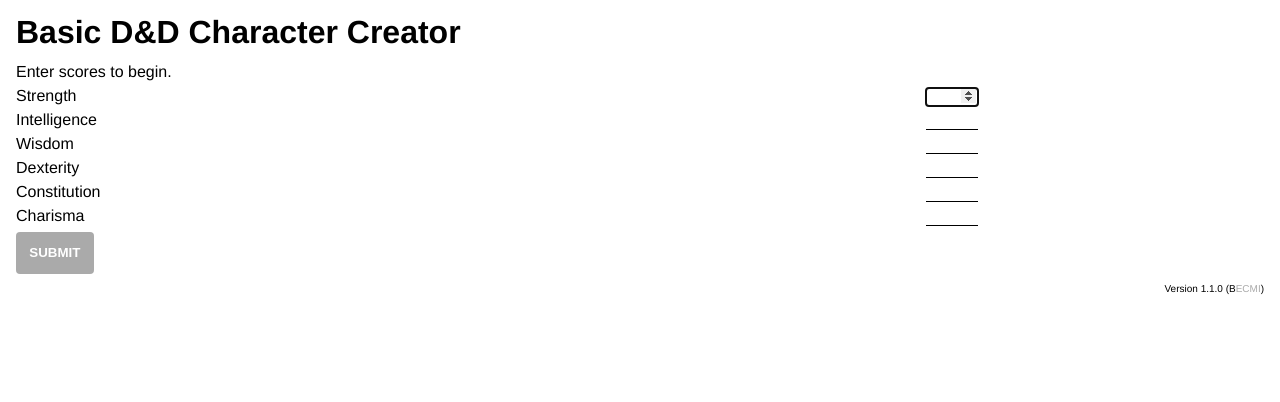
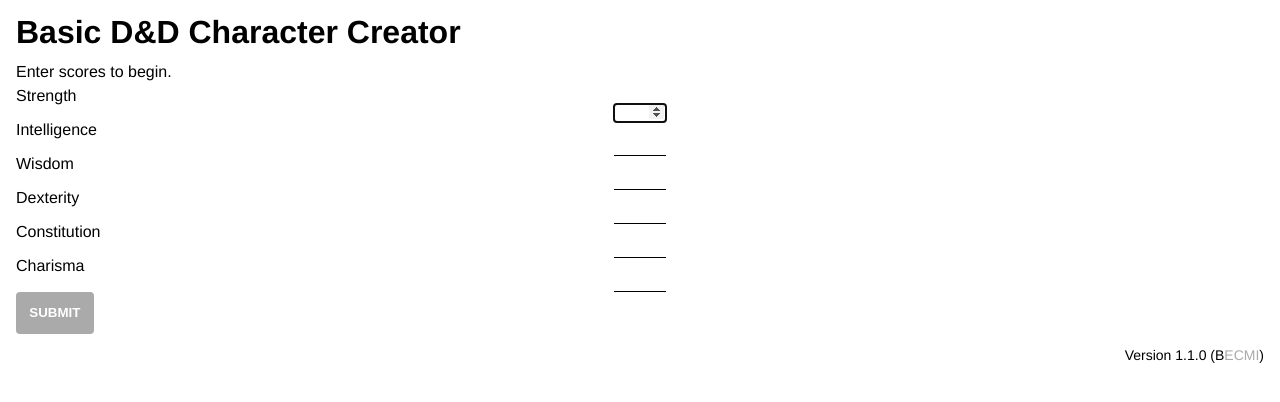
Before and after one commit to jkrayer/basic-character, a Vue app: page /basic in a window 1280 px wide. Shown: the top 402 px of the page. Built offline with nearby package versions, Linux system fonts and the light colour scheme.

Commit message:
Additional Styles for Character List

```diff
--- a/public/index.html
+++ b/public/index.html
@@ -6,7 +6,7 @@
     <meta name="viewport" content="width=device-width,initial-scale=1.0">
     <link rel="icon" href="<%= BASE_URL %>favicon.ico">
     <title>Basic D&D Character Creator</title>
-    <link rel="stylesheet" href="style/style.css">
+    <link rel="stylesheet" href="/style/style.css">
   </head>
   <body>
     <noscript>
--- a/public/style/style.css
+++ b/public/style/style.css
@@ -2,11 +2,13 @@
  * TOC
  * *
  * 1. Reset
+ * x. Position
  * 2. Grid
  * 3. Padding & Margin
  * 4. Borders
  * 5. Text
  * 6. Color and Background Color
+ * x. Modules
  */
 
 /* 1. Reset */
@@ -31,26 +33,36 @@
   padding: 1rem;
 }
 
-/* 2. Grid */
+/* x. Position */
+.pos-rel { position: relative; }
+.pos-abs { position: absolute; }
+.right { right: 0; }
+
+/* 2. Grid
 .flex { display: flex; }
 .flex-hc { justify-content: center; }
 .flex-vc { align-content: center; }
 .flex-wrap { flex-wrap: wrap; }
-
 .col-50 { flex: 1 1 50%; }
+*/
 
 /* 3. Padding & Margin */
 .pad1 { padding: 1em; }
 .mt1 { margin-top: 1em; }
+.mh1 { margin-top: 1.5rem; margin-bottom: 1.5rem; }
+.mv1 { margin-right: .25rem; margin-left: .25rem; }
 
 /* 4. Borders */
 .bb { border-bottom: 1px solid; }
 .br { border-radius: .3em; }
 
 /* 5. Text */
-.txt-small { font-size: .625em; }
+.txt-small { font-size: .875em; }
+.txt-smaller { font-size: .625em; }
 .txt-right { text-align: right; }
+.txt-left { text-align: left; }
 .txt-center { text-align: center; }
+.head-small { font-size: 1rem; }
 .weight-700 { font-weight: 700; }
 .caps { text-transform: uppercase; }
 
```
